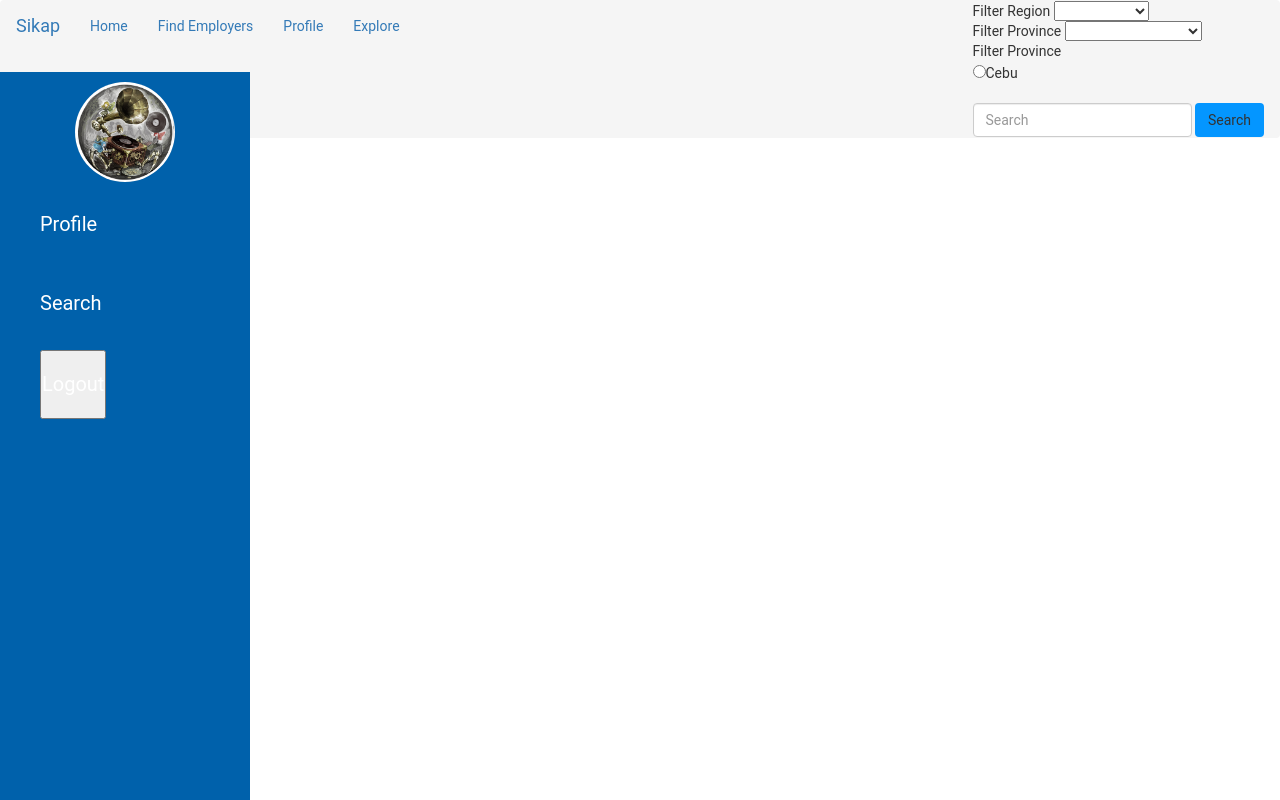
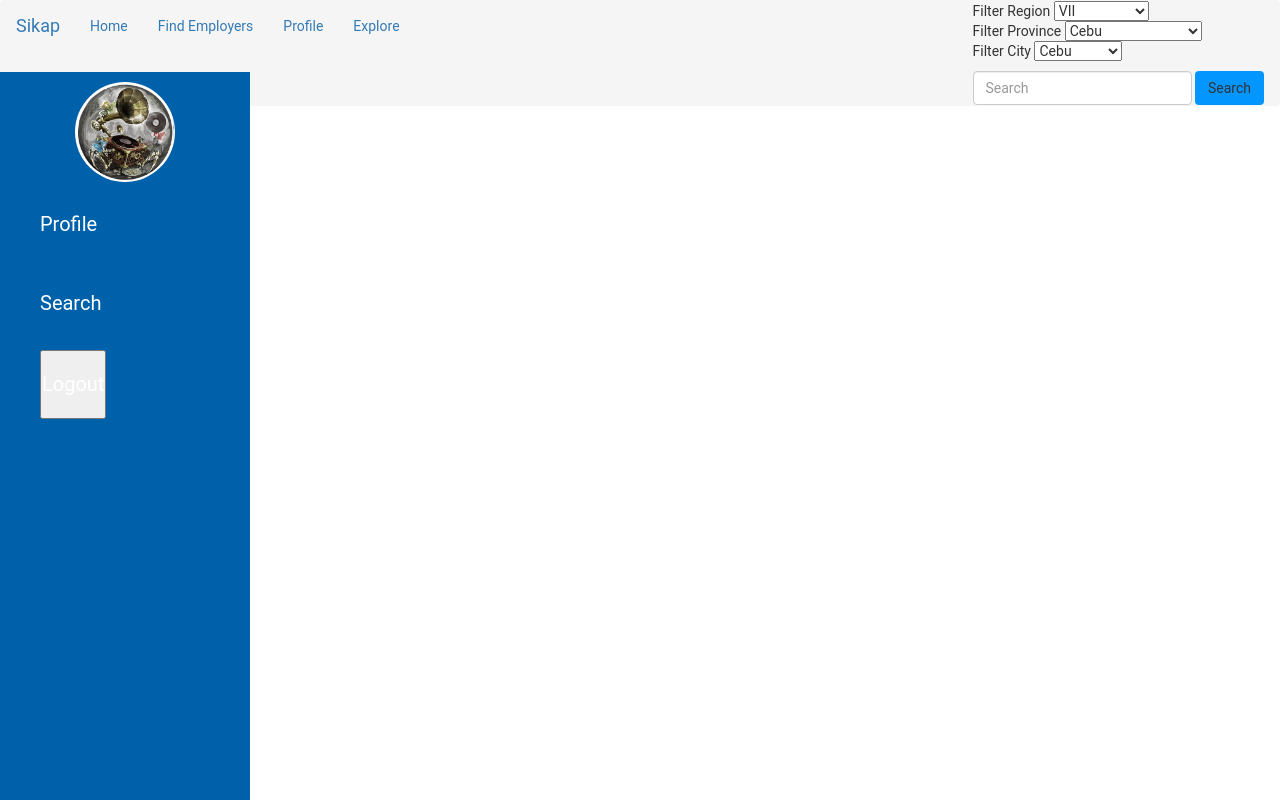
Before and after one commit to genepaulz/ProjectSikapC, a Django app: page /view/e in a window 1280 px wide. Run offline with Django 3.2, Linux system fonts and the light colour scheme; some libraries are stand-ins or nearby versions.

Commit message:
pre search final

```diff
--- a/Sikap/viewas/templates/viewase.html
+++ b/Sikap/viewas/templates/viewase.html
@@ -90,7 +90,7 @@
                 <div id="list1" class="dropdown-check-list" tabindex="100">
                     <span class="anchor">Filter Region</span>
                     <select name="Region" id="region">
-                        <option value=""></option>
+                        <option value="VII">VII</option>
                         <option value="NCR ">NCR </option>
                         <option value="CAR ">CAR </option>
                         <option value="I ">Region I </option>
@@ -113,7 +113,7 @@
                 <div id="list2" class="dropdown-check-list" tabindex="100">
                     <span class="anchor">Filter Province</span>
                     <select name="Province" id="province_filt">
-                        <option value=""></option>
+                        <!-- <option value=""></option> -->
                         <option value="Cebu">Cebu</option>
                         <option value="Bohol">Bohol</option>
                         <option value="Negros Oriental">Negros Oriental</option>
@@ -128,11 +128,18 @@
                     </select>
                 </div>
                 <div id="list2" class="dropdown-check-list" tabindex="100">
-                    <span class="anchor">Filter Province</span>
-                    <ul class="items" name="province_filt">
+                    <span class="anchor">Filter City</span>
+                    <!-- <ul class="items" name="province_filt">
                       <li><input type="radio" id="province_filt" value="Cebu"/>Cebu</li>
-
-                    </ul>
+                      <li><input type="radio" id="province_filt" value="Lapu-Lapu"/>Lapu-Lapu</li>
+                      <li><input type="radio" id="province_filt" value="Manduaue"/>Manduaue</li>
+                    </ul> -->
+                    <select name="City" id="province_filt">
+                        <!-- <option value=""></option> -->
+                        <option value="Cebu">Cebu</option>
+                        <option value="Lapu-Lapu">Lapu-Lapu</option>
+                        <option value="Manduaue">Manduaue</option>
+                    </select>
                 </div>
                 <form class="form-inline my-2 my-lg-0 al" style="padding-top: 10px;">
                     {% csrf_token %}
--- a/Sikap/viewas/urls.py
+++ b/Sikap/viewas/urls.py
@@ -3,7 +3,6 @@ from . import views
 
 app_name = 'viewas'
 urlpatterns = [
-
     path('a',views.ViewAsAView.as_view(),name="viewasa_view"),
     path('e',views.ViewAsEView.as_view(),name="viewase_view"),
 ]
--- a/Sikap/viewas/views.py
+++ b/Sikap/viewas/views.py
@@ -46,14 +46,17 @@ class ViewAsEView(View):
             return redirect('landing:landing_view')
         elif('search' in request.POST):
             filt = request.POST.get("materialInput")
+            region = request.POST.get("Region")
+            province = request.POST.get("Province")
+            city = request.POST.get("City")
 
-            qs1 = Posts.objects.filter(industry__icontains=filt)
-            qs2 = Posts.objects.filter(region__icontains=filt)
-            qs3 = Posts.objects.filter(province__icontains=filt)
-            qs4 = Posts.objects.filter(city__icontains=filt)
-            qs5 = Posts.objects.filter(position__icontains=filt)
+            # qs1 = Posts.objects.filter(industry__icontains=filt)
+            # qs2 = Posts.objects.filter(region__icontains=filt)
+            # qs3 = Posts.objects.filter(province__icontains=filt)
+            # qs4 = Posts.objects.filter(city__icontains=filt)
+            # qs5 = Posts.objects.filter(position__icontains=filt)
 
-            return render(request,'viewase.html',context)
+            return HttpResponse("TAE")
 
 def LiveSearch(request):
     template_name = "index.html"
```
